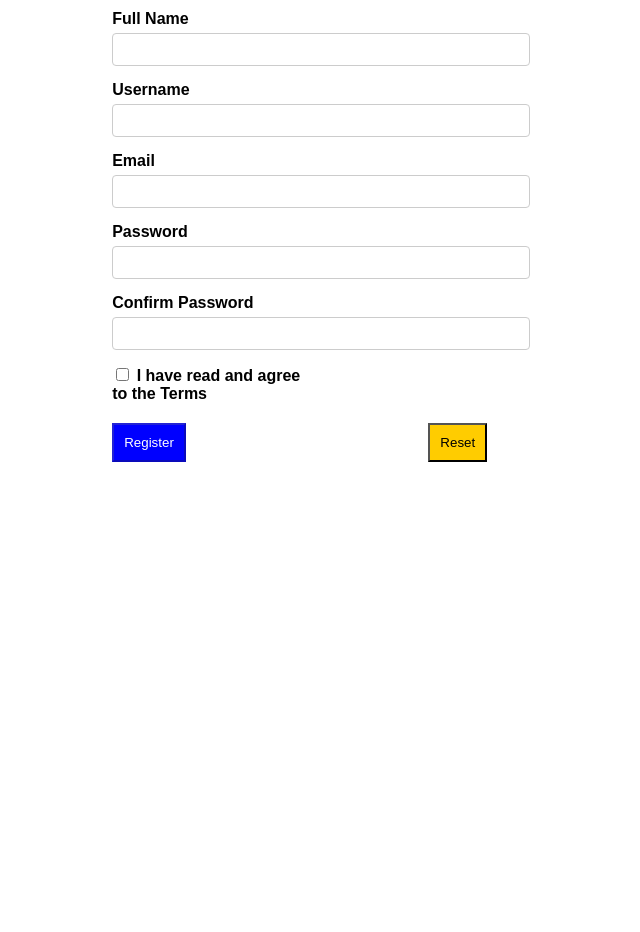
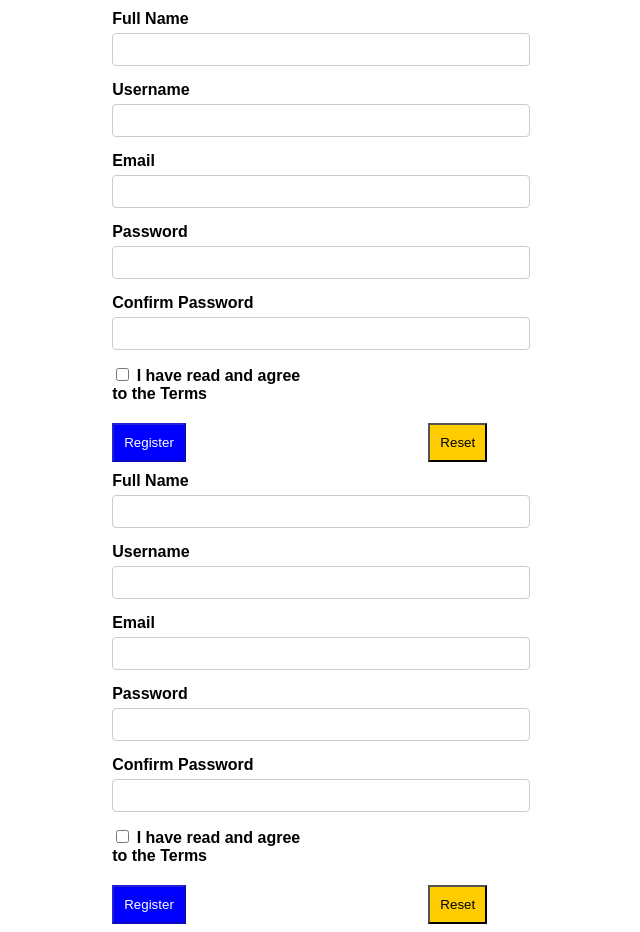
Before and after one commit to an-nikita/Angular, an Angular app: page / in a window 1280 px wide. Shown: the whole page, without its empty margins (275-915 px from the left). Before the commit the page ends 800 px from the top, so only its background shows below. Built offline with nearby package versions, Linux system fonts and the light colour scheme.

Commit message:
Added second component and updated app component

```diff
--- a/src/app/app.component.html
+++ b/src/app/app.component.html
@@ -1 +1,2 @@
 <app-first></app-first>
+<app-second></app-second>
--- a/src/app/app.component.ts
+++ b/src/app/app.component.ts
@@ -1,6 +1,6 @@
 import { Component } from '@angular/core';
 import { RouterOutlet } from '@angular/router';
-
+import { SecondComponent } from './second/second.component';
 import { FirstComponent} from './first/first.component'
 import { CommonModule } from '@angular/common';
 import { FormsModule, ReactiveFormsModule } from '@angular/forms';
@@ -8,7 +8,7 @@ import { FormsModule, ReactiveFormsModule } from '@angular/forms';
 
 @Component({
   selector: 'app-root',
-  imports: [RouterOutlet,FirstComponent,ReactiveFormsModule,FormsModule,CommonModule],
+  imports: [RouterOutlet,FirstComponent,ReactiveFormsModule,FormsModule,CommonModule,SecondComponent],
   templateUrl: './app.component.html',
   styleUrl: './app.component.css'
 })
--- /dev/null
+++ b/src/app/second/second.component.css
@@ -0,0 +1,50 @@
+.form-container {
+    max-width: 200px;
+
+    margin-left:30%;
+    font-family: Arial, sans-serif;
+  }
+
+  label {
+    display: block;
+    margin-top: 10px;
+    font-weight: bold;
+  }
+
+  input[type="text"], input[type="email"], input[type="password"] {
+    width: 200%;
+    padding: 8px;
+    margin: 5px 0;
+    border: 1px solid #ccc;
+    border-radius: 4px;
+  }
+
+  .error {
+    color: red;
+    font-size: 12px;
+  }
+
+  .register-btn {
+    /* margin-top: 15px; */
+    padding: 10px;
+    background-color:blue;
+    color: white;
+
+  }
+
+
+
+  .reset-btn {
+
+    /* margin-left: 50px; */
+    margin-right: 25%;
+    padding: 10px;
+    background-color: #ffcc00;
+
+  }
+  .btn1{
+    width: 500px;
+    padding-top: 10%;
+    display: flex;
+    justify-content:space-between;
+  }
--- /dev/null
+++ b/src/app/second/second.component.html
@@ -0,0 +1,48 @@
+
+
+<div class="form-container">
+
+    <form [formGroup]="registerForm" (ngSubmit)="onSubmit()">
+
+      <label>Full Name</label>
+      <input type="text" formControlName="fullName" />
+
+
+      <label>Username</label>
+      <input type="text" formControlName="username">
+      <div *ngIf="registerForm.get('username')?.invalid && registerForm.get('username')?.touched" class="error">
+        Username must be at least 6 characters
+      </div>
+
+
+      <label>Email</label>
+      <input type="email" formControlName="email" >
+      <div *ngIf="registerForm.get('email')?.invalid && registerForm.get('email')?.touched" class="error">
+        Email is invalid
+      </div>
+
+      <label>Password</label>
+      <input type="password" formControlName="password" >
+
+      <label>Confirm Password</label>
+      <input type="password" formControlName="confirmPassword">
+      <div *ngIf="registerForm.get('confirmPassword')?.touched && registerForm.get('confirmPassword')?.value !== registerForm.get('password')?.value" class="error">
+        Confirm Password does not match
+      </div>
+
+
+      <label>
+        <input type="checkbox" formControlName="acceptTerms" >
+        I have read and agree to the Terms
+    </label>
+    <div *ngIf="registerForm.get('acceptTerms')?.invalid && registerForm.get('acceptTerms')?.touched" class="error">
+        Accept Terms is required
+
+      </div>
+    <div class="btn1">
+      <button type="submit"  [disabled]="registerForm.invalid" class="register-btn">Register</button>
+      <button type="reset"  class="reset-btn">Reset</button>
+</div>
+  </form>
+
+  </div>
--- /dev/null
+++ b/src/app/second/second.component.ts
@@ -0,0 +1,36 @@
+import { CommonModule } from '@angular/common';
+import { Component } from '@angular/core';
+import { FormsModule, ReactiveFormsModule, Validators } from '@angular/forms';
+
+import { FormGroup, FormControl } from '@angular/forms';
+
+@Component({
+  selector: 'app-second',
+  imports: [ReactiveFormsModule,CommonModule,FormsModule],
+  templateUrl: './second.component.html',
+  styleUrl: './second.component.css'
+})
+export class SecondComponent {
+
+
+
+  registerForm = new FormGroup({
+    fullName: new FormControl('', Validators. required),
+    username: new FormControl('', [Validators.required, Validators.minLength(6)]),
+    email: new FormControl('', [Validators.required, Validators.email]),
+    password: new FormControl('', Validators.required),
+    confirmPassword: new FormControl('', Validators.required),
+    acceptTerms: new FormControl(false, Validators.requiredTrue)
+  });
+
+
+  onSubmit() {
+    if (this.registerForm.valid) {
+      console.log(this.registerForm.value);
+    }
+  }
+
+
+
+
+}
```
Also changed, not shown: 1 other file (tests, documents, lock files or other folders).
